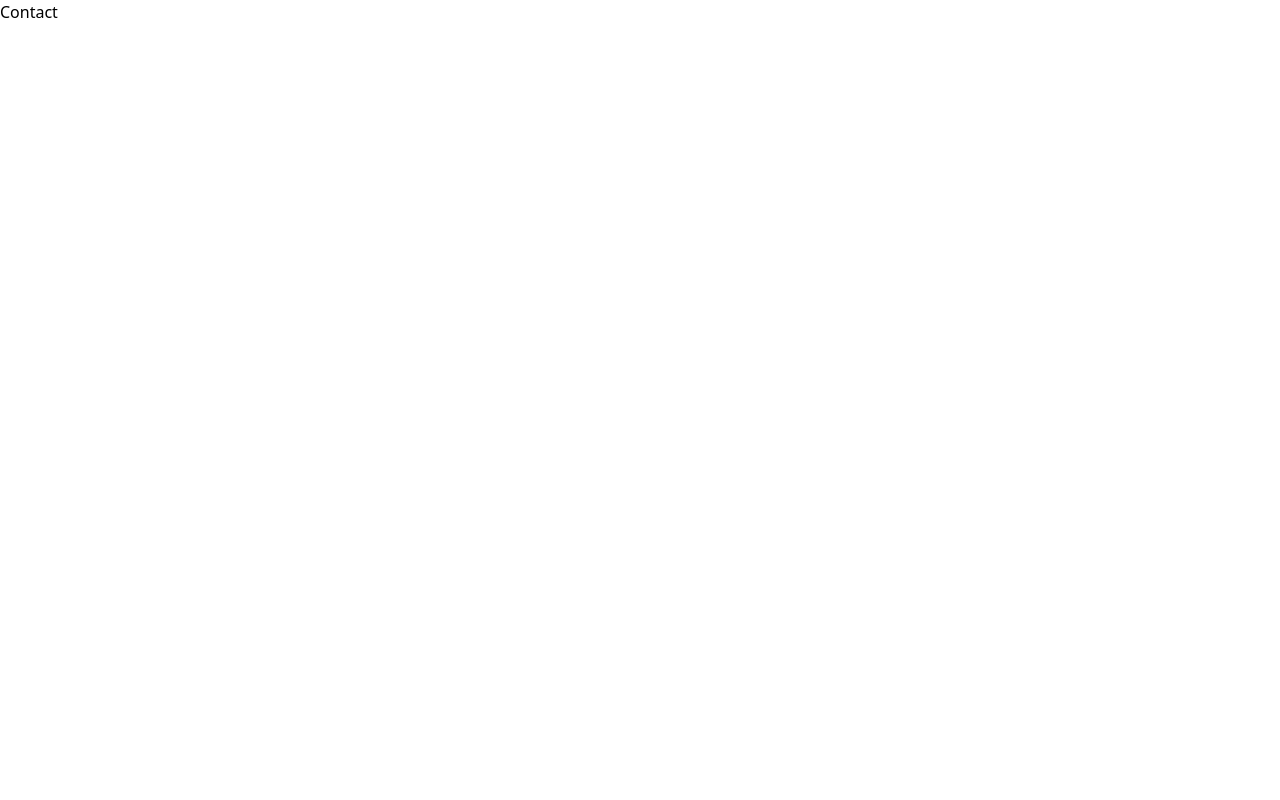
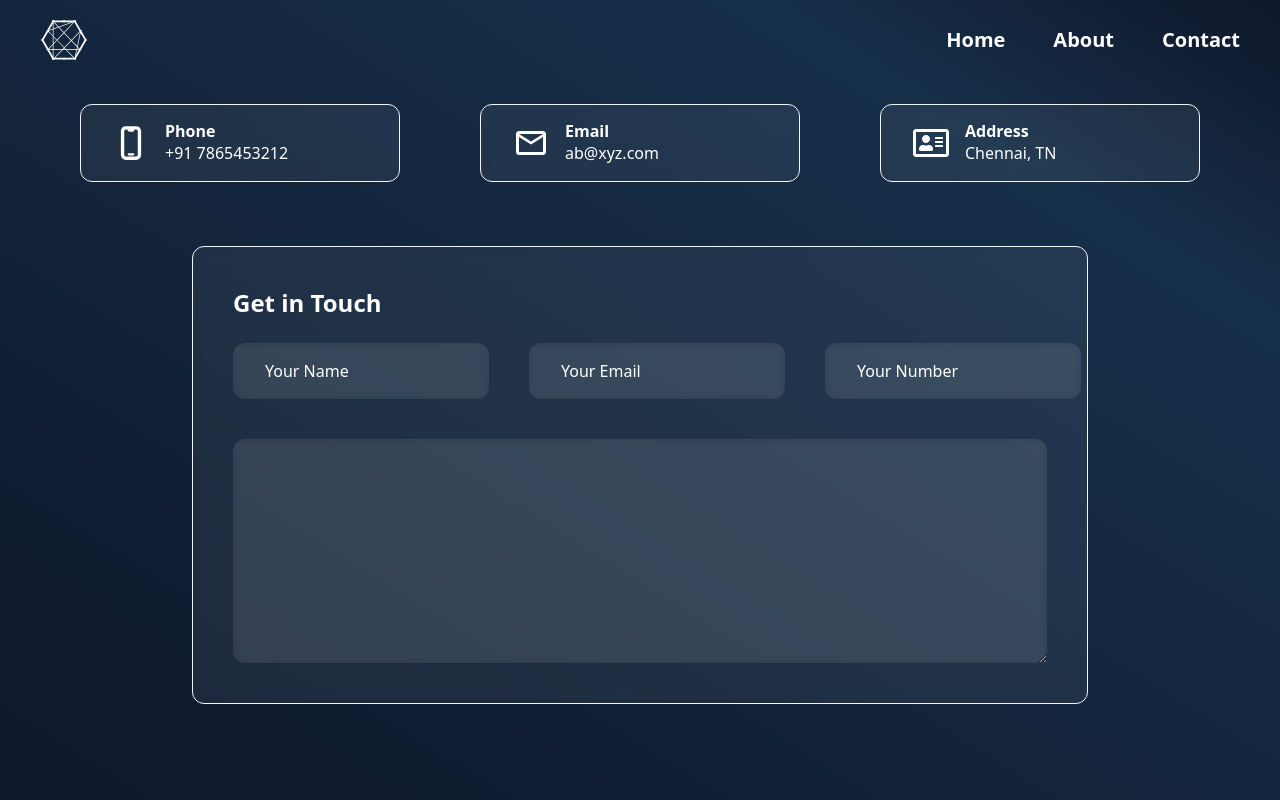
Before and after one commit to Maestgion/write-to-me-frontend, a React (Create React App) app: page /contact in a window 1280 px wide. Built offline with nearby package versions, Linux system fonts and the light colour scheme.

Commit message:
contact-ui-completed

```diff
--- /dev/null
+++ b/src/Components/BasicCard.js
@@ -0,0 +1,21 @@
+import React from 'react'
+
+const BasicCard = ({icon, title, data}) => {
+  return (
+    <>
+        <div className='w-[25vw] flex flex-wrap gap-4 rounded-xl bg-gray-400 backdrop-filter backdrop-blur-sm bg-opacity-10 border  border-gray-100 px-8 p-4 items-center'>
+
+            <div className="text-white text-4xl">
+                {icon}
+            </div>
+            <div className='text-white '>
+                <p className='font-extrabold leading-tight'>{title}</p>
+                <p>{data}</p>
+            </div>
+
+        </div>
+    </>
+  )
+}
+
+export default BasicCard
--- a/src/Components/Contact.js
+++ b/src/Components/Contact.js
@@ -1,8 +1,58 @@
 import React from 'react'
+import BasicCard from './BasicCard'
+import { HiDevicePhoneMobile } from "react-icons/hi2";
+import { MdOutlineMailOutline } from "react-icons/md";
+import { FaRegAddressCard } from "react-icons/fa";
+import Navbar from './Navbar';
 
 const Contact = () => {
   return (
-    <div>Contact</div>
+    <>
+
+    <div  className=' flex flex-col h-[100vh] gap-6'  style={{
+        backgroundImage: "linear-gradient(to bottom left, #0F172A 0%, #162F49 20%, #0F172A 100%)",
+      }}>
+      <Navbar/>
+
+       {/* container */}
+       <div className='px-10 flex flex-col items-center gap-16'>
+
+
+           {/* basic cards */}
+
+           <div className='flex gap-20'>
+               <BasicCard icon={<HiDevicePhoneMobile/>} title={"Phone"} data={"+91 7865453212"}/>
+               <BasicCard icon={<MdOutlineMailOutline/>} title={"Email"} data={"ab@xyz.com"} />
+               <BasicCard icon={<FaRegAddressCard/>} title={'Address'} data={"Chennai, TN"} />
+           </div>
+
+           {/* contact form */}
+
+          <div className='w-[70vw] p-10 flex flex-col justify-start bg-gray-400 backdrop-filter backdrop-blur-sm bg-opacity-10 rounded-xl border border-gray-100 gap-6'>
+
+             <div>
+               <p className='text-2xl font-semibold text-white'>Get in Touch</p>
+             </div>
+
+          <form action='/' className='flex flex-col gap-10 justify-center  '>
+
+           <div className='w-full caret-white flex gap-10'>
+             <input type="text" className='bg-gray-400 backdrop-filter backdrop-blur-sm bg-opacity-10 rounded-xl outline-none px-8 py-4 placeholder-white w-[20vw] text-white' placeholder='Your Name'  />
+             <input type="email" className='bg-gray-400 backdrop-filter backdrop-blur-sm bg-opacity-10 rounded-xl outline-none px-8 py-4 placeholder-white w-[20vw] text-white' placeholder='Your Email'  />
+             <input type="tel" className='bg-gray-400 backdrop-filter backdrop-blur-sm bg-opacity-10 rounded-xl outline-none px-8 py-4 placeholder-white w-[20vw] text-white' placeholder='Your Number'  />
+           </div>
+
+           <textarea name="message" id="msg" cols="30" rows="8" className='bg-gray-400 backdrop-filter backdrop-blur-sm bg-opacity-10 rounded-xl outline-none placeholder-white caret-white text-white px-8 py-4'></textarea>
+
+         </form>
+          </div>
+
+
+         </div>
+    </div>
+
+
+    </>
   )
 }
 
--- a/src/Components/LoginModal.js
+++ b/src/Components/LoginModal.js
@@ -20,13 +20,13 @@
 
                         <p className='text-2xl text-center text-white'>Sign in to continue...</p>
 
-                        <input type="email"  placeholder="Your Name" className='py-3 px-8 outline-none  min-w-full rounded-xl bg-gray-400 placeholder-white' />
+                        <input type="email"  placeholder="Your Name" className='py-3 px-8 outline-none  min-w-full rounded-xl bg-gray-400 placeholder-white caret-white' />
 
-                        <input type="email"  placeholder="Password" className='py-3 px-8 outline-none bg-gray-400 placeholder-white min-w-full rounded-xl' />
+                        <input type="email"  placeholder="Password" className='py-3 px-8 outline-none bg-gray-400 placeholder-white min-w-full rounded-xl caret-white' />
 
 
               <button className='rounded-xl bg-gray-400 min-w-[12vw]  hover:bg-[#0F172A]'>
-                <p className='font-Monsterrat text-white  p-2 tracking-wide font-bold lg:font-normal'>Login</p>
+                <p className='text-white  p-2 tracking-wide font-bold '>Login</p>
               </button>
 
                     </form>
--- a/src/Components/SignupModal.js
+++ b/src/Components/SignupModal.js
@@ -32,38 +32,38 @@
             type="text"
             placeholder="Your Name"
             className="py-3 px-8 outline-none  min-w-full rounded-xl bg-gray-400 placeholder-white"
-          />
+   caret-white        />
 
           <input
             type="email"
             placeholder="Your Email"
-            className="py-3 px-8 outline-none bg-gray-400 placeholder-white min-w-full rounded-xl"
+            className="py-3 px-8 outline-none bg-gray-400 placeholder-white min-w-full rounded-xl caret-white"
           />
           <input
             type="tel"
             placeholder="Mobile Number"
-            className="py-3 px-8 outline-none bg-gray-400 placeholder-white min-w-full rounded-xl"
+            className="py-3 px-8 outline-none bg-gray-400 placeholder-white min-w-full rounded-xl caret-white"
           />
           <input
             type="text"
             placeholder="Profession"
-            className="py-3 px-8 outline-none bg-gray-400 placeholder-white min-w-full rounded-xl"
+            className="py-3 px-8 outline-none bg-gray-400 placeholder-white min-w-full rounded-xl caret-white"
           />
           <input
             type="password"
             placeholder="Password"
-            className="py-3 px-8 outline-none bg-gray-400 placeholder-white min-w-full rounded-xl"
+            className="py-3 px-8 outline-none bg-gray-400 placeholder-white min-w-full rounded-xl caret-white"
           />
           <input
             type="password"
             placeholder="Confirm Password"
-            className="py-3 px-8 outline-none bg-gray-400 placeholder-white min-w-full rounded-xl"
+            className="py-3 px-8 outline-none bg-gray-400 placeholder-white min-w-full rounded-xl caret-white"
           />
 
 
 
           <button className="rounded-xl bg-gray-400 min-w-[12vw]  hover:bg-[#0F172A]">
-            <p className="font-Monsterrat text-white  p-2 tracking-wide font-bold lg:font-normal">
+            <p className=" text-white  p-2 tracking-wide font-bold ">
               Register
             </p>
           </button>
```
